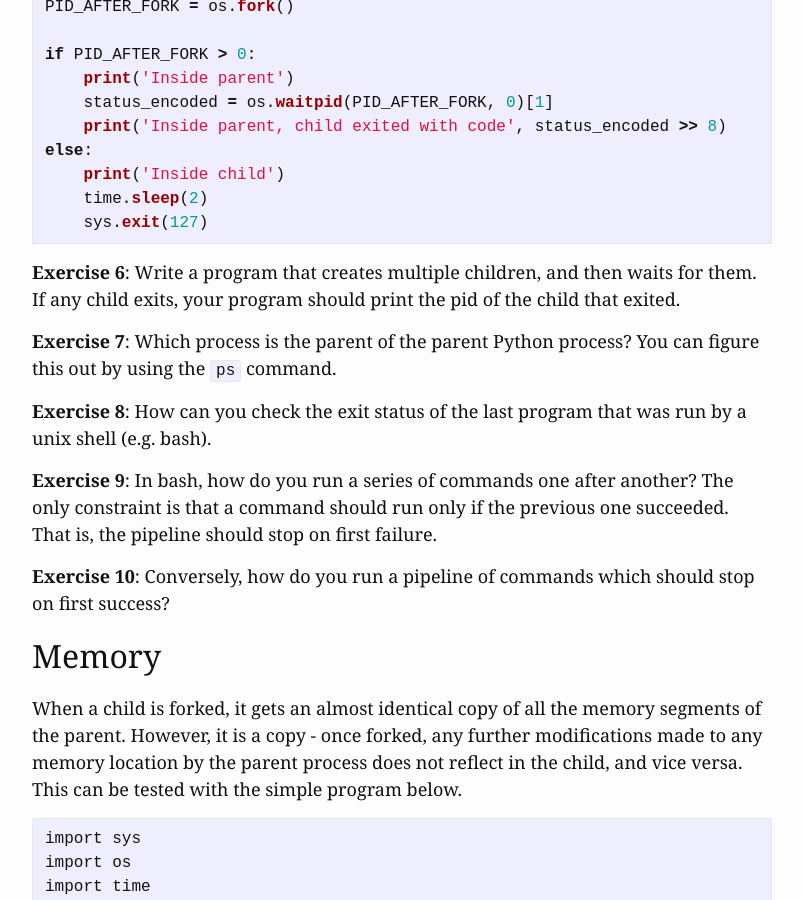
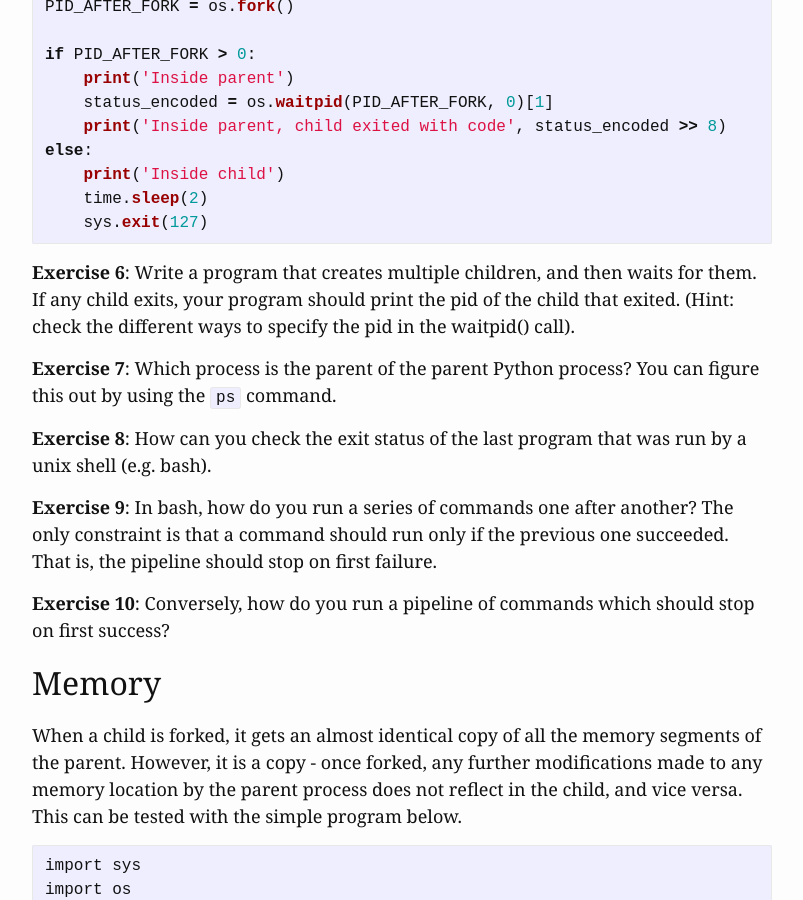
Before and after one commit to lisperin/lisperin.github.io, a Jekyll site: the page built from _posts/2021-06-19-fork-exec-python.md, in a window 1280 px wide and 900 px high, scrolled down 5554 px. Shown: the whole window, without its empty margins (238-1041 px from the left). Built offline with Jekyll 4.4.1, drawn with Linux system fonts in a browser that asks for light colours.

Commit message:
Add hint

```diff
--- a/_posts/2021-06-19-fork-exec-python.md
+++ b/_posts/2021-06-19-fork-exec-python.md
@@ -261,7 +261,8 @@ else:
 
 **Exercise 6**: Write a program that creates multiple children, and then waits
 for them. If any child exits, your program should print the pid of the child
-that exited.
+that exited. (Hint: check the different ways to specify the pid in the waitpid()
+call).
 
 **Exercise 7**: Which process is the parent of the parent Python process? You
 can figure this out by using the `ps` command.
```
